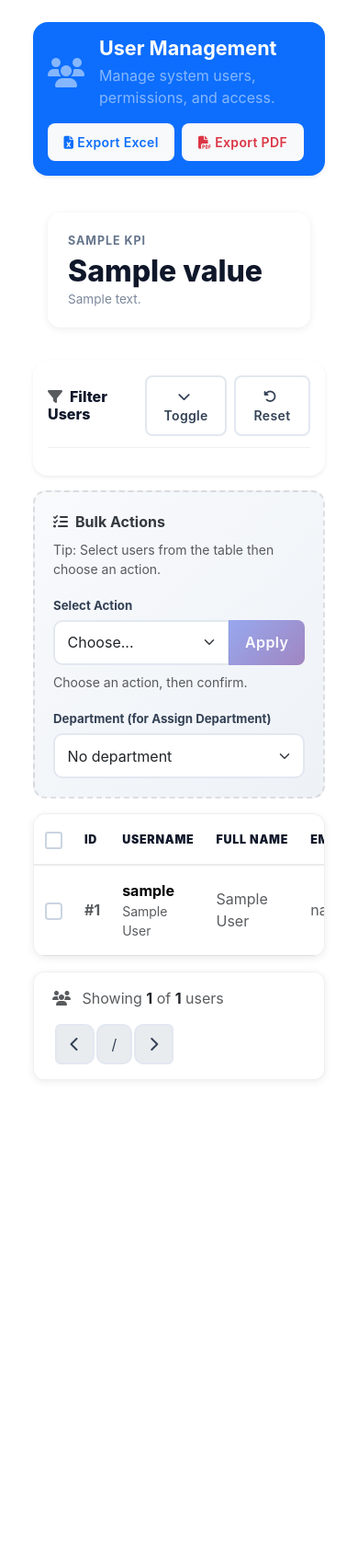
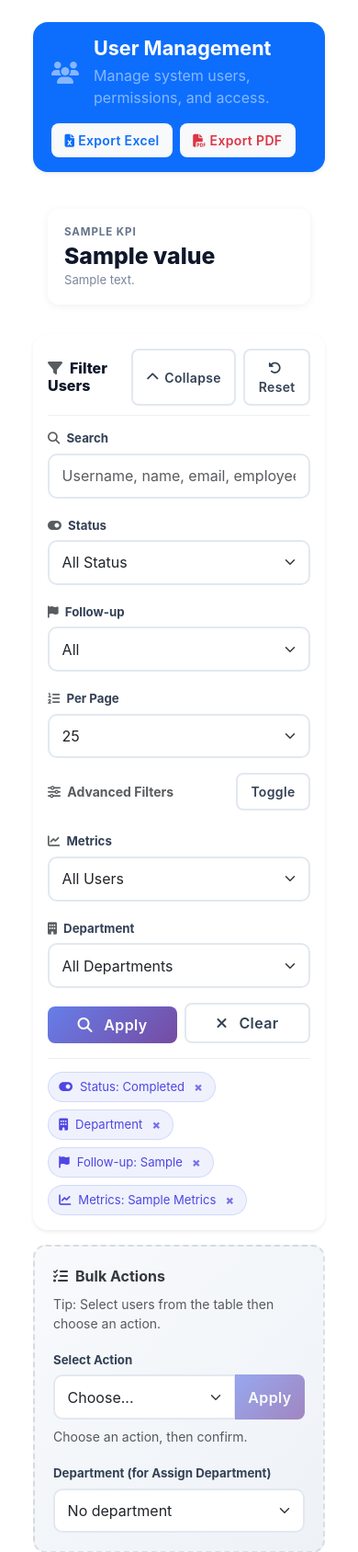
Before and after one commit to abdelmanem/User-Access-Management-System, a Django app: template accounts/templates/accounts/user_list.html in a window 390 px wide. Shown: the top 1687 px of the page at 92% size. Before the commit the page ends 1174 px from the top, so only its background shows below. Run offline with Django 5.2, Linux system fonts and the light colour scheme; tables that the repository leaves empty hold one stand-in row (values such as "Sample post"); the template is opened without the code that fills it: values that come from a table or form of the project are taken from there, most other values are stand-ins (such as "Sample title", 1, 10 or a date in 2020).

Commit message:
Update user_list.html

```diff
--- a/accounts/templates/accounts/user_list.html
+++ b/accounts/templates/accounts/user_list.html
@@ -1,11 +1,9 @@
 {% extends 'base.html' %}
 {% load static %}
-
 {% block title %}User Management{% endblock %}
-
 {% block extra_css %}
 <style>
-  /* -----------------------------
+/* ------------------------------
    Modern Theme Variables
 ------------------------------ */
 :root{
@@ -21,7 +19,7 @@
   --text-soft: #64748b;
 }
 
-  /* -----------------------------
+/* ------------------------------
    Page Header
 ------------------------------ */
 .page-hero{
@@ -74,7 +72,7 @@
   box-shadow: 0 8px 18px rgba(0,0,0,.18);
 }
 
-  /* -----------------------------
+/* ------------------------------
    KPI Cards
 ------------------------------ */
 .kpi-grid{
@@ -143,7 +141,7 @@
   font-weight: 600;
 }
 
-  /* -----------------------------
+/* ------------------------------
    Filter Card (Sticky)
 ------------------------------ */
 .filter-card{
@@ -219,7 +217,7 @@
 }
 .filter-chip button:hover{ opacity: 1; }
 
-  /* -----------------------------
+/* ------------------------------
    Bulk Actions
 ------------------------------ */
 .bulk-wrap{
@@ -246,7 +244,7 @@
   font-weight: 800;
 }
 
-  /* -----------------------------
+/* ------------------------------
    Table
 ------------------------------ */
 .table-shell{
@@ -282,12 +280,8 @@
   padding: .95rem .75rem;
   vertical-align: middle;
 }
-  .table tbody tr{
-    transition: var(--transition);
-  }
-  .table tbody tr:hover{
-    background: rgba(79,70,229,.03);
-  }
+.table tbody tr{ transition: var(--transition); }
+.table tbody tr:hover{ background: rgba(79,70,229,.03); }
 
 /* Badges */
 .badge{
@@ -379,6 +373,68 @@
   .page-hero h1{ font-size: 1.25rem; }
   .kpi-grid{ grid-template-columns: 1fr; }
 }
+
+/* ===========================================================
+   ✅ COMPACT OVERRIDES (make UI like hardware_list.html)
+   =========================================================== */
+
+/* HERO: smaller icon + tighter padding */
+.card.bg-primary.text-white.mb-4 .card-body{
+  padding: 1rem 1.25rem;
+}
+.card.bg-primary.text-white.mb-4 i.fas.fa-users{
+  font-size: 1.5rem !important;
+}
+
+/* KPI smaller */
+.kpi-grid{
+  gap: .75rem;
+  margin: 1rem 0 1rem;
+  grid-template-columns: repeat(auto-fit, minmax(200px, 1fr));
+}
+.kpi-card{
+  padding: .95rem 1rem .9rem;
+  border-radius: 12px;
+  box-shadow: 0 2px 10px rgba(0,0,0,.06);
+}
+.kpi-card:hover{
+  transform: translateY(-2px);
+  box-shadow: 0 10px 22px rgba(0,0,0,.12);
+}
+.kpi-label{
+  font-size: .72rem;
+  margin-bottom: .25rem;
+}
+.kpi-value{
+  font-size: 1.55rem;
+}
+.kpi-description{
+  font-size: .82rem;
+}
+
+/* Filter compact */
+.filter-card .card-body{
+  padding: 1rem;
+}
+.filter-head{
+  padding-bottom: .6rem;
+  margin-bottom: .7rem;
+}
+
+/* Toggle button alignment */
+#filtersToggleBtn{
+  display: inline-flex;
+  align-items: center;
+  gap: .35rem;
+}
+
+/* Slightly smaller buttons overall */
+.btn{
+  padding: .5rem .9rem;
+}
+.btn-group.btn-group-sm .btn{
+  padding: .35rem .55rem;
+}
 </style>
 {% endblock %}
 
@@ -396,14 +452,15 @@
             <p class="text-white-50 mb-0">Manage system users, permissions, and access.</p>
           </div>
         </div>
+
         <div class="d-flex gap-2 flex-wrap">
           <a class="btn btn-sm btn-light text-primary border-0"
-             href="{% url 'accounts:user_export_excel' %}?{% if base_query %}{{ base_query }}&amp;{% endif %}sort={{ current_sort }}&amp;dir={{ current_dir }}"
+             href="{% url 'accounts:user_export_excel' %}?{% if base_query %}{{ base_query }}&{% endif %}sort={{ current_sort }}&dir={{ current_dir }}"
              aria-label="Export users to Excel">
             <i class="fas fa-file-excel"></i> Export Excel
           </a>
           <a class="btn btn-sm btn-light text-danger border-0"
-             href="{% url 'accounts:user_export_pdf' %}?{% if base_query %}{{ base_query }}&amp;{% endif %}sort={{ current_sort }}&amp;dir={{ current_dir }}"
+             href="{% url 'accounts:user_export_pdf' %}?{% if base_query %}{{ base_query }}&{% endif %}sort={{ current_sort }}&dir={{ current_dir }}"
              aria-label="Export users to PDF">
             <i class="fas fa-file-pdf"></i> Export PDF
           </a>
@@ -426,28 +483,34 @@
       {% endfor %}
     </div>
 
-    <!-- FILTERS (Sticky + collapsible on mobile) -->
+    <!-- FILTERS (Sticky + collapsible on ALL sizes) -->
     <div class="card filter-card shadow-sm mb-3 sticky-top">
       <div class="card-body">
         <div class="filter-head">
           <h2><i class="fas fa-filter me-2 text-muted"></i>Filter Users</h2>
+
           <div class="d-flex gap-2">
-            <button class="btn btn-outline-secondary btn-sm d-md-none"
+            <!-- ✅ Toggle now works on desktop + mobile -->
+            <button id="filtersToggleBtn"
+                    class="btn btn-outline-secondary btn-sm"
                     type="button"
                     data-bs-toggle="collapse"
                     data-bs-target="#filtersCollapse"
-                    aria-expanded="false"
+                    aria-expanded="true"
                     aria-controls="filtersCollapse">
-              <i class="fas fa-chevron-down me-1"></i> Toggle
+              <i id="filtersToggleIcon" class="fas fa-chevron-up"></i>
+              <span id="filtersToggleText">Collapse</span>
             </button>
+
             <a class="btn btn-outline-secondary btn-sm"
-               href="{% url 'accounts:user_list' %}{% if current_sort or current_dir %}?sort={{ current_sort }}&amp;dir={{ current_dir }}{% endif %}">
+               href="{% url 'accounts:user_list' %}{% if current_sort or current_dir %}?sort={{ current_sort }}&dir={{ current_dir }}{% endif %}">
               <i class="fas fa-rotate-left me-1"></i> Reset
             </a>
           </div>
         </div>
 
-        <div class="collapse d-md-block" id="filtersCollapse">
+        <!-- ✅ Start shown, collapsible everywhere -->
+        <div class="collapse show" id="filtersCollapse">
           <form method="get" id="filterForm">
             <input type="hidden" name="sort" value="{{ current_sort }}">
             <input type="hidden" name="dir" value="{{ current_dir|default:'asc' }}">
@@ -528,7 +591,7 @@
                   <button type="submit" class="btn btn-primary flex-fill">
                     <i class="fas fa-search me-2"></i> Apply
                   </button>
-                  <a href="{% url 'accounts:user_list' %}{% if current_sort or current_dir %}?sort={{ current_sort }}&amp;dir={{ current_dir }}{% endif %}"
+                  <a href="{% url 'accounts:user_list' %}{% if current_sort or current_dir %}?sort={{ current_sort }}&dir={{ current_dir }}{% endif %}"
                      class="btn btn-outline-secondary flex-fill">
                     <i class="fas fa-times me-2"></i> Clear
                   </a>
@@ -545,24 +608,28 @@
                 <button type="button" onclick="removeFilter('q')" aria-label="Remove search filter">×</button>
               </span>
               {% endif %}
+
               {% if status %}
               <span class="filter-chip">
                 <i class="fas fa-toggle-on"></i> Status: {{ status|title }}
                 <button type="button" onclick="removeFilter('status')" aria-label="Remove status filter">×</button>
               </span>
               {% endif %}
+
               {% if department_selected %}
               <span class="filter-chip">
                 <i class="fas fa-building"></i> Department
                 <button type="button" onclick="removeFilter('department')" aria-label="Remove department filter">×</button>
               </span>
               {% endif %}
+
               {% if follow_up %}
               <span class="filter-chip">
                 <i class="fas fa-flag"></i> Follow-up: {{ follow_up|title }}
                 <button type="button" onclick="removeFilter('follow_up')" aria-label="Remove follow-up filter">×</button>
               </span>
               {% endif %}
+
               {% if metrics %}
               <span class="filter-chip">
                 <i class="fas fa-chart-line"></i> Metrics: {{ metrics|title }}
@@ -622,6 +689,7 @@
                 Apply
               </button>
             </div>
+
             <div class="small text-muted mt-2" id="bulkHint">
               Choose an action, then confirm.
             </div>
@@ -649,25 +717,21 @@
               <th style="width:52px;">
                 <input type="checkbox" id="select-all" class="form-check-input" aria-label="Select all users">
               </th>
-
               <th>
-                <a href="?{% if base_query %}{{ base_query }}&amp;{% endif %}sort=id&amp;dir={% if current_sort == 'id' and current_dir == 'asc' %}desc{% else %}asc{% endif %}">
+                <a href="?{% if base_query %}{{ base_query }}&{% endif %}sort=id&dir={% if current_sort == 'id' and current_dir == 'asc' %}desc{% else %}asc{% endif %}">
                   ID {% if current_sort == 'id' %}<i class="fas fa-sort-{% if current_dir == 'asc' %}up{% else %}down{% endif %}"></i>{% endif %}
                 </a>
               </th>
-
               <th>
-                <a href="?{% if base_query %}{{ base_query }}&amp;{% endif %}sort=username&amp;dir={% if current_sort == 'username' and current_dir == 'asc' %}desc{% else %}asc{% endif %}">
+                <a href="?{% if base_query %}{{ base_query }}&{% endif %}sort=username&dir={% if current_sort == 'username' and current_dir == 'asc' %}desc{% else %}asc{% endif %}">
                   Username {% if current_sort == 'username' %}<i class="fas fa-sort-{% if current_dir == 'asc' %}up{% else %}down{% endif %}"></i>{% endif %}
                 </a>
               </th>
-
               <th>
-                <a href="?{% if base_query %}{{ base_query }}&amp;{% endif %}sort=full_name&amp;dir={% if current_sort == 'full_name' and current_dir == 'asc' %}desc{% else %}asc{% endif %}">
+                <a href="?{% if base_query %}{{ base_query }}&{% endif %}sort=full_name&dir={% if current_sort == 'full_name' and current_dir == 'asc' %}desc{% else %}asc{% endif %}">
                   Full Name {% if current_sort == 'full_name' %}<i class="fas fa-sort-{% if current_dir == 'asc' %}up{% else %}down{% endif %}"></i>{% endif %}
                 </a>
               </th>
-
               <th>Email</th>
               <th>Department</th>
               <th>Position</th>
@@ -698,11 +762,8 @@
               </td>
 
               <td class="text-muted">{{ user.get_full_name|default:"—" }}</td>
-
               <td class="text-muted">{{ user.email|default:"—" }}</td>
-
               <td>{{ user.department.name|default:"N/A" }}</td>
-
               <td class="text-muted">{{ user.position|default:"—" }}</td>
 
               <td>
@@ -748,6 +809,7 @@
                 </div>
               </td>
             </tr>
+
             {% empty %}
             <tr>
               <td colspan="11" class="text-center py-5">
@@ -777,7 +839,7 @@
           {% if page_obj.has_previous %}
           <li class="page-item">
             <a class="page-link"
-                   href="?page={{ page_obj.previous_page_number }}&amp;q={{ q }}&amp;status={{ status }}&amp;department={{ department_selected }}&amp;follow_up={{ follow_up }}&amp;metrics={{ metrics }}&amp;page_size={{ page_size }}">
+               href="?page={{ page_obj.previous_page_number }}&q={{ q }}&status={{ status }}&department={{ department_selected }}&follow_up={{ follow_up }}&metrics={{ metrics }}&page_size={{ page_size }}">
               <i class="fas fa-chevron-left"></i>
             </a>
           </li>
@@ -792,7 +854,7 @@
           {% if page_obj.has_next %}
           <li class="page-item">
             <a class="page-link"
-                   href="?page={{ page_obj.next_page_number }}&amp;q={{ q }}&amp;status={{ status }}&amp;department={{ department_selected }}&amp;follow_up={{ follow_up }}&amp;metrics={{ metrics }}&amp;page_size={{ page_size }}">
+               href="?page={{ page_obj.next_page_number }}&q={{ q }}&status={{ status }}&department={{ department_selected }}&follow_up={{ follow_up }}&metrics={{ metrics }}&page_size={{ page_size }}">
               <i class="fas fa-chevron-right"></i>
             </a>
           </li>
@@ -818,15 +880,16 @@
         </h5>
         <button type="button" class="btn-close" data-bs-dismiss="modal" aria-label="Close"></button>
       </div>
+
       <div class="modal-body">
         You are about to apply a bulk action to
         <strong><span id="modalSelectionCount">0</span></strong> users.
         <div class="mt-2 small text-muted" id="modalActionHint"></div>
-
         <div class="alert alert-warning mt-3 mb-0" role="alert">
           <strong>Warning:</strong> Some actions cannot be undone.
         </div>
       </div>
+
       <div class="modal-footer">
         <button class="btn btn-outline-secondary" data-bs-dismiss="modal">Cancel</button>
         <button class="btn btn-danger" id="confirmBulkBtn">Confirm & Apply</button>
@@ -839,12 +902,55 @@
 {% block extra_js %}
 <script>
 document.addEventListener('DOMContentLoaded', function() {
+
+  /* ===========================================================
+     ✅ Filters Collapse/Expand (ALL sizes) + Remember state
+     =========================================================== */
+  const filtersCollapseEl = document.getElementById('filtersCollapse');
+  const toggleIcon = document.getElementById('filtersToggleIcon');
+  const toggleText = document.getElementById('filtersToggleText');
+
+  function setToggleUI(isShown){
+    if (!toggleIcon || !toggleText) return;
+    toggleIcon.classList.toggle('fa-chevron-up', isShown);
+    toggleIcon.classList.toggle('fa-chevron-down', !isShown);
+    toggleText.textContent = isShown ? 'Collapse' : 'Expand';
+  }
+
+  if (filtersCollapseEl && window.bootstrap && bootstrap.Collapse) {
+    const saved = localStorage.getItem('userListFiltersCollapsed'); // "1" = collapsed
+    const shouldCollapse = (saved === "1");
+
+    const bsCollapse = bootstrap.Collapse.getOrCreateInstance(filtersCollapseEl, { toggle: false });
+
+    if (shouldCollapse) {
+      bsCollapse.hide();
+      setToggleUI(false);
+    } else {
+      bsCollapse.show();
+      setToggleUI(true);
+    }
+
+    filtersCollapseEl.addEventListener('shown.bs.collapse', function () {
+      localStorage.setItem('userListFiltersCollapsed', "0");
+      setToggleUI(true);
+    });
+
+    filtersCollapseEl.addEventListener('hidden.bs.collapse', function () {
+      localStorage.setItem('userListFiltersCollapsed', "1");
+      setToggleUI(false);
+    });
+  }
+
+  /* ===========================================================
+     Existing bulk actions + KPI filters logic (your original)
+     =========================================================== */
+
   const selectAll = document.getElementById('select-all');
   const checkboxes = document.querySelectorAll('.row-checkbox');
   const countEl = document.getElementById('selectionCount');
   const applyBtn = document.getElementById('applyBulk');
   const bulkAction = document.getElementById('bulk-action');
-
   const modalCount = document.getElementById('modalSelectionCount');
   const modalHint = document.getElementById('modalActionHint');
   const confirmBtn = document.getElementById('confirmBulkBtn');
@@ -857,10 +963,8 @@ document.addEventListener('DOMContentLoaded', function() {
     const count = selectedCount();
     countEl.textContent = `${count} selected`;
     countEl.classList.toggle('active', count > 0);
-
     // Enable apply only if there are selections AND an action chosen
     applyBtn.disabled = !(count > 0 && bulkAction.value);
-
     // Update modal count if opened
     if (modalCount) modalCount.textContent = count;
   }
@@ -888,10 +992,8 @@ document.addEventListener('DOMContentLoaded', function() {
   modalEl?.addEventListener('show.bs.modal', () => {
     const count = selectedCount();
     modalCount.textContent = count;
-
     const action = bulkAction.value || "(no action selected)";
     const actionText = bulkAction.options[bulkAction.selectedIndex]?.text || action;
-
     let hint = `Action: <strong>${actionText}</strong>`;
     if (action === 'delete') {
       hint += `<div class="mt-2 text-danger fw-bold"><i class="fas fa-trash me-1"></i>Delete is permanent.</div>`;
@@ -907,25 +1009,20 @@ document.addEventListener('DOMContentLoaded', function() {
       try {
         const filters = JSON.parse(params);
         const url = new URLSearchParams(window.location.search);
-
         // Clear filters
         ['status', 'metrics', 'department', 'follow_up', 'q', 'page'].forEach(k => url.delete(k));
-
         // Apply filters
         Object.entries(filters).forEach(([k,v]) => url.set(k, v));
-
         // Keep sort/dir if present
         const sort = new URLSearchParams(window.location.search).get('sort');
         const dir = new URLSearchParams(window.location.search).get('dir');
         if (sort) url.set('sort', sort);
         if (dir) url.set('dir', dir);
-
         window.location.href = '?' + url.toString();
       } catch(e) {
         console.error(e);
       }
     };
-
     card.addEventListener('click', go);
     card.addEventListener('keydown', (e) => {
       if (e.key === 'Enter' || e.key === ' ') {
```
Lines whose indentation alone changed are shown as unchanged.
